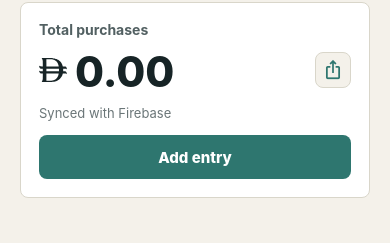
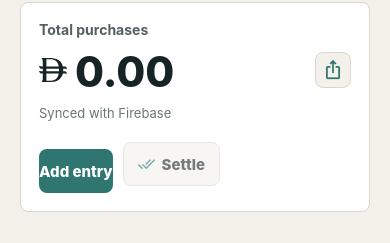
Before and after one commit to farzanuddin/ledger, a React Native app: screen / in a window 390 px wide. Shown: the part 86-329 px from the top of the page. Built offline with nearby package versions, Linux system fonts and the light colour scheme; no server answers; the database is empty.

Commit message:
Add settle balance button with confirm dialog

```diff
--- a/App.tsx
+++ b/App.tsx
@@ -36,6 +36,7 @@ export default function App() {
   const entryDelete = useConfirmAction<LedgerEntry>();
   const personDelete = useConfirmAction<Person>();
   const sourceDelete = useConfirmAction<PurchaseSource>();
+  const settleConfirm = useConfirmAction<void>();
 
   const {
     addEntry,
@@ -59,6 +60,7 @@ export default function App() {
     selectedPerson,
     selectedPersonId,
     setSelectedPersonId,
+    settleBalance,
     userEntries,
   } = ledger;
 
@@ -129,6 +131,9 @@ export default function App() {
             isSharing={isSharing}
             onAddEntry={() => setAddEntryModalVisible(true)}
             onSharePdf={handleSharePdf}
+            onSettleBalance={() =>
+              settleConfirm.request()
+            }
           />
             </View>
           </View>
@@ -216,6 +221,18 @@ export default function App() {
           />
 
           <ConfirmDeleteModal
+            body="This keeps the existing ledger history and brings the current balance to zero."
+            confirmLabel="Settle"
+            onCancel={settleConfirm.clear}
+            onConfirm={async () => {
+              await settleBalance();
+              settleConfirm.clear();
+            }}
+            title={`Settle balance of AED ${formatDecimalAmount(Math.abs(balanceCents) / 100)}?`}
+            visible={settleConfirm.visible}
+          />
+
+          <ConfirmDeleteModal
             body={personDelete.item?.name || ""}
             meta="This removes the person from the ledger tabs. Their existing entries are not deleted from Firestore."
             onCancel={personDelete.clear}
--- a/src/components/BalancePanel.tsx
+++ b/src/components/BalancePanel.tsx
@@ -10,11 +10,13 @@ export function BalancePanel({
   isSharing,
   onAddEntry,
   onSharePdf,
+  onSettleBalance,
 }: {
   balanceCents: number;
   isSharing: boolean;
   onAddEntry: () => void;
   onSharePdf: () => void;
+  onSettleBalance: () => void;
 }) {
   return (
     <View style={styles.balancePanel}>
@@ -50,9 +52,23 @@ export function BalancePanel({
       <Text style={styles.syncLabel}>
         {firebaseIsConfigured ? "Synced with Firebase" : "Firebase not configured"}
       </Text>
-      <Pressable onPress={onAddEntry} style={styles.addEntryButton}>
-        <Text style={styles.addEntryButtonText}>Add entry</Text>
-      </Pressable>
+      <View style={styles.actionRow}>
+        <Pressable onPress={onAddEntry} style={styles.addEntryButton}>
+          <Text style={styles.addEntryButtonText}>Add entry</Text>
+        </Pressable>
+        <Pressable
+          disabled={balanceCents === 0}
+          onPress={onSettleBalance}
+          style={({ pressed }) => [
+            styles.settleButton,
+            pressed && balanceCents !== 0 && commonStyles.buttonPressed,
+            balanceCents === 0 && commonStyles.buttonDisabled,
+          ]}
+        >
+          <MaterialIcons name="done-all" style={styles.settleIcon} />
+          <Text style={styles.settleButtonText}>Settle</Text>
+        </Pressable>
+      </View>
     </View>
   );
 }
@@ -121,6 +137,34 @@ const styles = StyleSheet.create({
     fontSize: typography.sizes.base,
     fontWeight: typography.weights.bold,
   },
+  actionRow: {
+    alignItems: "center",
+    flexDirection: "row",
+    gap: spacing.xl,
+    marginTop: spacing.section,
+  },
+  settleButton: {
+    alignItems: "center",
+    backgroundColor: colors.background,
+    borderColor: colors.border,
+    borderRadius: radii.control,
+    borderWidth: 1,
+    flexDirection: "row",
+    gap: spacing.md,
+    justifyContent: "center",
+    minHeight: sizes.controlMinHeight,
+    paddingHorizontal: spacing.section,
+  },
+  settleIcon: {
+    color: colors.primary,
+    fontSize: typography.sizes.title,
+    lineHeight: 18,
+  },
+  settleButtonText: {
+    color: colors.text,
+    fontSize: typography.sizes.base,
+    fontWeight: typography.weights.bold,
+  },
   negativeAmount: {
     color: colors.danger,
   },
--- a/src/components/ConfirmDeleteModal.tsx
+++ b/src/components/ConfirmDeleteModal.tsx
@@ -5,6 +5,7 @@ import { ModalSheet } from "./ModalSheet";
 
 export function ConfirmDeleteModal({
   body,
+  confirmLabel = "Delete",
   meta,
   onCancel,
   onConfirm,
@@ -12,6 +13,7 @@ export function ConfirmDeleteModal({
   visible,
 }: {
   body: string;
+  confirmLabel?: string;
   meta?: string;
   onCancel: () => void;
   onConfirm: () => void | Promise<void>;
@@ -36,7 +38,7 @@ export function ConfirmDeleteModal({
             <Text style={styles.cancelButtonText}>Cancel</Text>
           </Pressable>
           <Pressable onPress={onConfirm} style={styles.confirmButton}>
-            <Text style={styles.confirmButtonText}>Delete</Text>
+            <Text style={styles.confirmButtonText}>{confirmLabel}</Text>
           </Pressable>
         </View>
       </View>
--- a/src/hooks/useLedgerData.ts
+++ b/src/hooks/useLedgerData.ts
@@ -229,6 +229,45 @@ export function useLedgerData() {
     [selectedPerson],
   );
 
+  const settleBalance = useCallback(async () => {
+    if (!selectedPerson) {
+      Alert.alert("Choose a person first", "Select a person before settling.");
+      return false;
+    }
+
+    if (balanceCents === 0) {
+      Alert.alert("Already settled", "This ledger balance is already zero.");
+      return false;
+    }
+
+    const entry: LedgerEntry = {
+      id: `local-${Date.now()}`,
+      amountCents: -balanceCents,
+      source: "Settlement",
+      note: "Balance settled",
+      personId: selectedPerson.id,
+      user: selectedPerson.name,
+      createdAt: new Date(),
+    };
+
+    setIsSaving(true);
+
+    try {
+      if (db) {
+        await createEntry(entry);
+      } else {
+        setEntries((currentEntries) => [entry, ...currentEntries]);
+      }
+
+      return true;
+    } catch (error) {
+      Alert.alert("Could not settle balance", getErrorMessage(error));
+      return false;
+    } finally {
+      setIsSaving(false);
+    }
+  }, [balanceCents, selectedPerson]);
+
   const refreshEntries = useCallback(async () => {
     if (!selectedPerson) {
       setEntries([]);
@@ -414,6 +453,7 @@ export function useLedgerData() {
       selectedPerson,
       selectedPersonId,
       setSelectedPersonId,
+      settleBalance,
       userEntries,
     }),
     [
@@ -437,6 +477,7 @@ export function useLedgerData() {
       removePurchaseSource,
       selectedPerson,
       selectedPersonId,
+      settleBalance,
       userEntries,
     ],
   );
```
Lines whose indentation alone changed are shown as unchanged.
